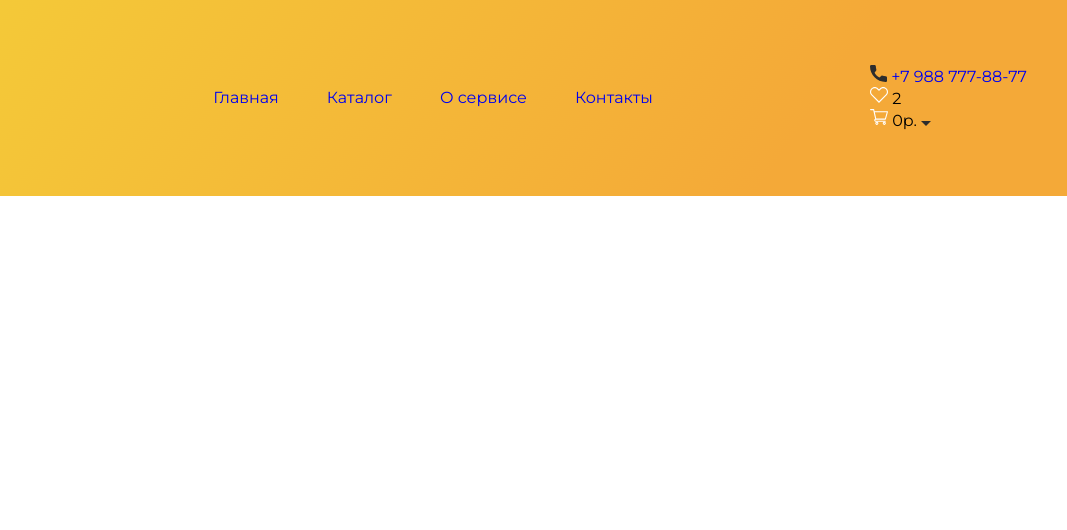
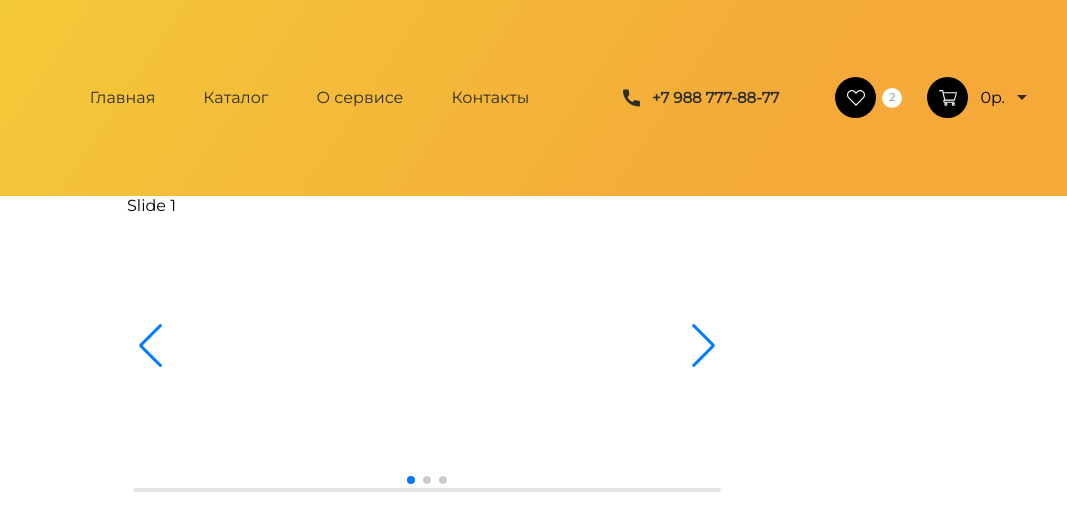
Before and after one commit to sharifboy/Pet-shop, a plain HTML site: page index.html in a window 1280 px wide. Shown: the full height of the page, 213-1280 px from the left. Drawn offline with nearby package versions, Linux system fonts and the light colour scheme.

Commit message:
added another text

```diff
--- a/index.html
+++ b/index.html
@@ -5,6 +5,7 @@
     <meta charset="UTF-8">
     <meta http-equiv="X-UA-Compatible" content="IE=edge">
     <meta name="viewport" content="width=device-width, initial-scale=1.0">
+    <link rel="stylesheet" href="https://cdn.jsdelivr.net/npm/swiper@9/swiper-bundle.min.css" />
     <link rel="stylesheet" href="./style/main.css">
     <title>Document</title>
 </head>
@@ -40,7 +41,7 @@
                                     <img src="./image/cart.svg" alt="cart">
                                 </button>
                                 <span class="cart-price"> 0p. </span>
-                                <img src="./image/arrow-down.svg" alt="">
+                                <img src="./image/arrow-down.svg" class="arrow-down-icon" alt="">
                             </div>
                         </div>
                     </div>
@@ -52,12 +53,30 @@
         </div>
     </header>
     <main>
+        <div class="swiper">
+            <!-- Additional required wrapper -->
+            <div class="swiper-wrapper">
+              <!-- Slides -->
+              <div class="swiper-slide">Slide 1</div>
+              <div class="swiper-slide">Slide 2</div>
+              <div class="swiper-slide">Slide 3</div>
+              ...
+            </div>
+            <!-- If we need pagination -->
+            <div class="swiper-pagination"></div>
 
+            <!-- If we need navigation buttons -->
+            <div class="swiper-button-prev"></div>
+            <div class="swiper-button-next"></div>
+
+            <!-- If we need scrollbar -->
+            <div class="swiper-scrollbar"></div>
+          </div>
     </main>
     <footer>
 
     </footer>
-
+    <script src="https://cdn.jsdelivr.net/npm/swiper@9/swiper-bundle.min.js"></script>
     <script src="./js/app.js"></script>
 </body>
 
--- a/js/app.js
+++ b/js/app.js
@@ -0,0 +1,17 @@
+"use strict"
+const swiper = new Swiper('.swiper', {
+    // Optional parameters
+    direction: 'horizontal',
+    loop: true,
+
+    // If we need pagination
+    pagination: {
+      el: '.swiper-pagination',
+    },
+
+    // Navigation arrows
+    navigation: {
+      nextEl: '.swiper-button-next',
+      prevEl: '.swiper-button-prev',
+    },
+  });
--- a/style/main.css
+++ b/style/main.css
@@ -40,6 +40,11 @@ body {
     background: linear-gradient(124.13deg, #F4CB38 10.97%, #F4A938 77.98%);
 }
 
+.swiper {
+    width: 600px;
+    height: 300px;
+  }
+
 .header-nav {
     width: 100%;
     padding-block: 60px;
@@ -63,3 +68,93 @@ body {
     display: flex;
     column-gap: 48px;
 }
+
+.header-nav__nav-link {
+    color: #2d2d2d;
+    position: relative;
+    transition: 0.1s;
+}
+
+.header-nav__nav-link::after {
+    content: "";
+    position: absolute;
+    transition: 0.4s;
+    bottom: -7px;
+    left: 0;
+    width: 100%;
+    height: 2px;
+    background-color: var(--black);
+    width: 0;
+}
+
+.header-nav__nav-link:hover {
+    font-weight: 600;
+}
+
+.header-nav__nav-link:hover::after {
+    width: 100%;
+}
+
+.user-actions {
+    display: flex;
+    align-items: center;
+    justify-content: space-between;
+    column-gap: 56px;
+}
+
+.user-action__phone {
+    display: flex;
+    column-gap: 12px;
+    font-weight: 700;
+    font-size: 15px;
+    line-height: 18px;
+    color: #2d2d2d;
+}
+
+.actions-wrapper {
+    display: flex;
+    align-items: center;
+    justify-content: space-between;
+    column-gap: 25px;
+}
+
+.like-wrapper {
+    display: flex;
+    align-items: center;
+    column-gap: 6px;
+}
+
+.like-btn,
+.cart-btn {
+    width: 41px;
+    height: 41px;
+    border-radius: 50%;
+    background-color: var(--black);
+    display: flex;
+    align-items: center;
+    justify-content: center;
+    cursor: pointer;
+}
+
+.cart-wrapper {
+    display: flex;
+    column-gap: 12px;
+    align-items: center;
+}
+
+.like-count {
+    width: 20px;
+    height: 20px;
+    border-radius: 50%;
+    background-color: var(--light);
+    display: flex;
+    align-items: center;
+    justify-content: center;
+    font-size: 11px;
+    line-height: 13px;
+    color: gray;
+}
+
+.arrow-down-icon {
+    cursor: pointer;
+}
```
